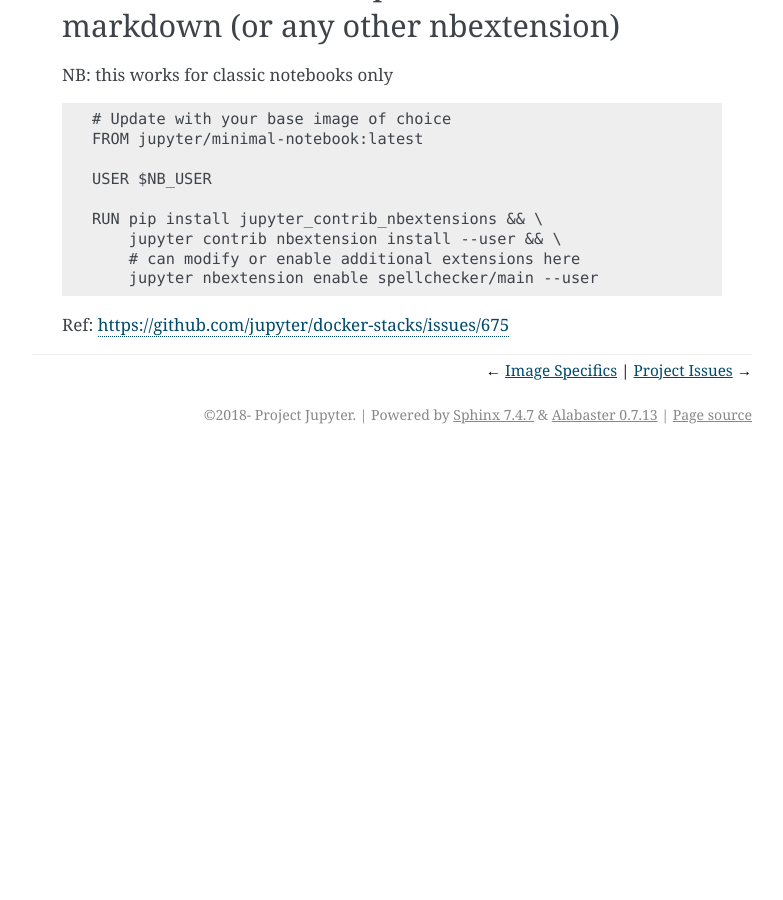
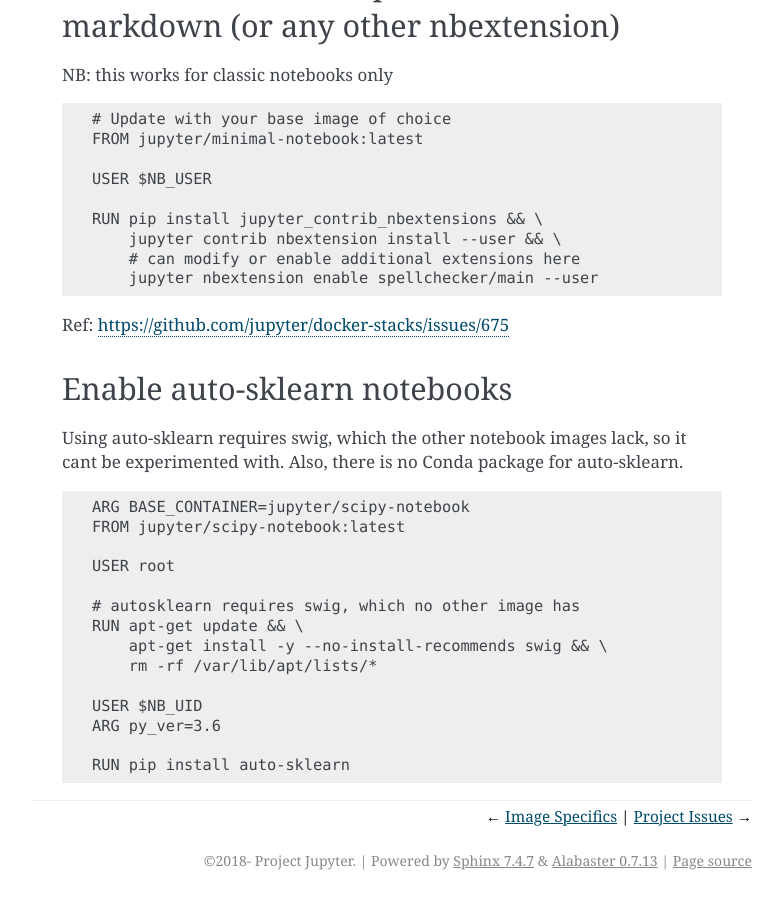
Before and after one commit to jupyter/docker-stacks, a Sphinx documentation site: the page built from docs/using/recipes.md, in a window 1280 px wide and 900 px high, scrolled down 10593 px. Shown: the whole window, without its empty margins (358-1141 px from the left). Built offline with Sphinx 7.4.7, drawn with Linux system fonts in a browser that asks for light colours; pages that are not in the unit, such as notebooks, are missing from menus; before the commit the page ends 11047 px from its top, so only the background shows below that; some of the changed text lies outside the part shown.

Commit message:
add a recipe around being able to install auto_sklearn

````diff
--- a/docs/using/recipes.md
+++ b/docs/using/recipes.md
@@ -516,3 +516,24 @@
 
 Ref:
 [https://github.com/jupyter/docker-stacks/issues/675](https://github.com/jupyter/docker-stacks/issues/675)
+
+## Enable auto-sklearn notebooks
+
+Using auto-sklearn requires swig, which the other notebook images lack, so it cant be experimented with. Also, there is no Conda package for auto-sklearn.
+
+```
+ARG BASE_CONTAINER=jupyter/scipy-notebook
+FROM jupyter/scipy-notebook:latest
+
+USER root
+
+# autosklearn requires swig, which no other image has
+RUN apt-get update && \
+    apt-get install -y --no-install-recommends swig && \
+    rm -rf /var/lib/apt/lists/*
+
+USER $NB_UID
+ARG py_ver=3.6
+
+RUN pip install auto-sklearn
+```
````
